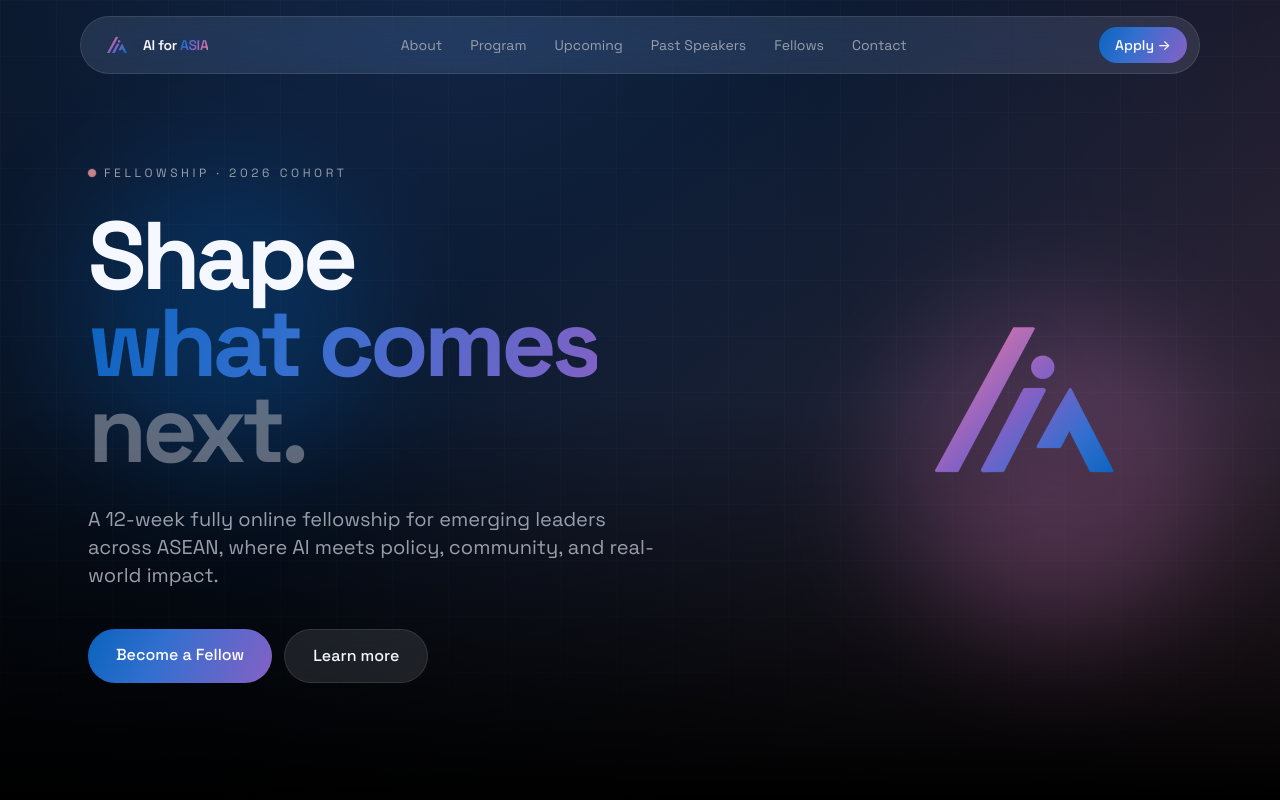
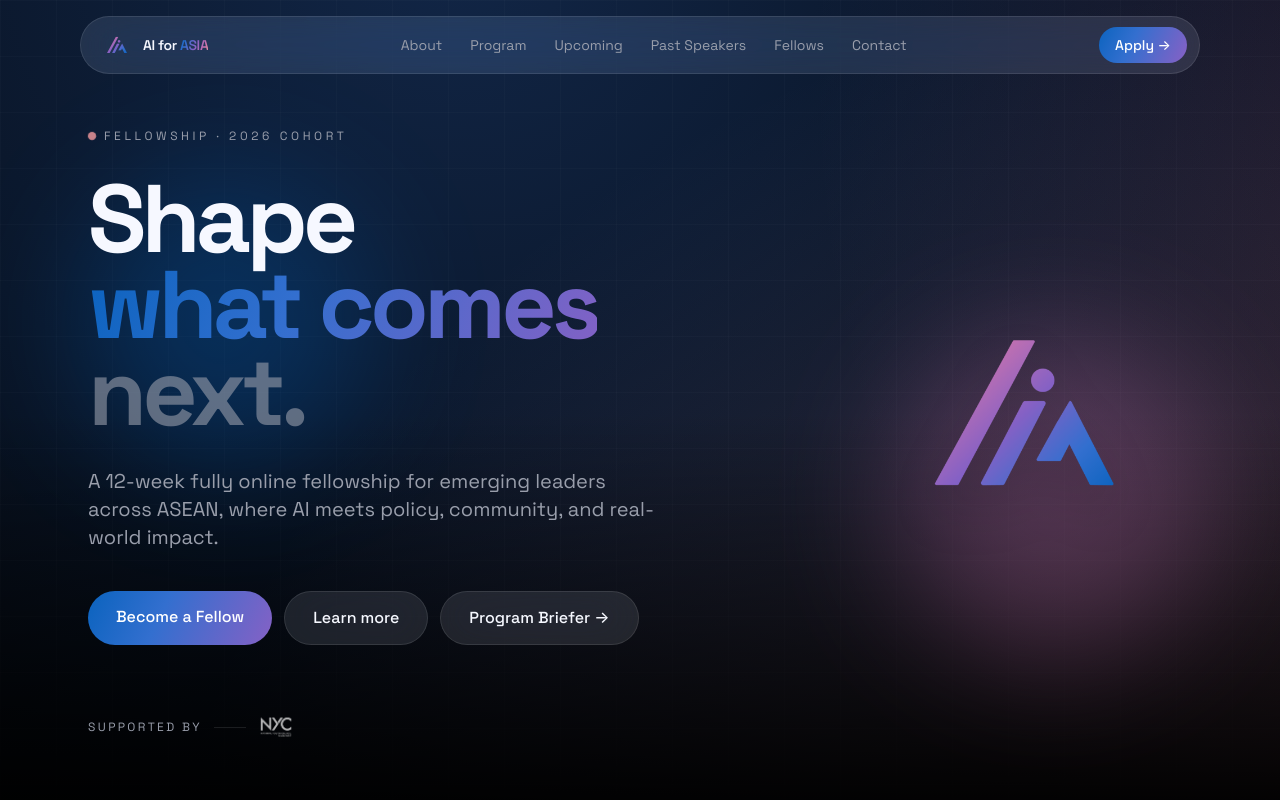
Before and after one commit to siklab-org/ai-for-asia, a Next.js app: page / in a window 1280 px wide. Shown: the top 800 px of the page. Built offline with nearby package versions, Linux system fonts and the light colour scheme; no server answers.

Commit message:
chore: adjusted details for partners

```diff
--- a/src/components/site/Hero.tsx
+++ b/src/components/site/Hero.tsx
@@ -82,6 +82,31 @@ export function Hero() {
           >
             Learn more
           </a>
+          <a
+            href="https://drive.google.com/drive/folders/1Kl_hC26m6liwJu4yaK9B_j0A_6DdoN3R"
+            target="_blank"
+            rel="noopener noreferrer"
+            className="glass text-foreground font-medium px-7 py-3.5 rounded-full hover:bg-white/10 transition-colors"
+          >
+            Program Briefer →
+          </a>
+        </motion.div>
+
+        <motion.div
+          initial={{ opacity: 0 }}
+          animate={{ opacity: 1 }}
+          transition={{ delay: 1, duration: 0.8 }}
+          className="mt-16 flex items-center gap-3"
+        >
+          <span className="text-xs uppercase tracking-[0.2em] text-muted-foreground">
+            Supported by
+          </span>
+          <span className="h-px w-8 bg-white/10" />
+          <img
+            src="/partners/nyc-white.png"
+            alt="National Youth Council Singapore"
+            className="h-9 w-auto opacity-70"
+          />
         </motion.div>
 
         {/* Floating logo */}
--- a/src/components/site/Partners.tsx
+++ b/src/components/site/Partners.tsx
@@ -10,10 +10,22 @@ export function Partners() {
         <Reveal delay={0.1}>
           <div className="mt-8 flex justify-center">
             <div className="inline-flex items-center gap-8 bg-white/[0.35] backdrop-blur-md rounded-xl px-8 py-5 border border-white/20 shadow-sm">
+              {/*
               <img
                 src="/partners/deped.svg"
                 alt="Department of Education (DepEd)"
                 className="h-12 w-auto opacity-90 hover:opacity-100 transition-opacity"
+              />
+              <img
+                src="/partners/adb.svg"
+                alt="Asian Development Bank"
+                className="h-12 w-auto opacity-90 hover:opacity-100 transition-opacity"
+              />
+              */}
+              <img
+                src="/partners/nyc-white.png"
+                alt="National Youth Council Singapore"
+                className="h-14 w-auto opacity-90 hover:opacity-100 transition-opacity"
               />
             </div>
           </div>
```
Also changed, not shown: NYC White.png (added), public/partners/nyc-white.png (added).
